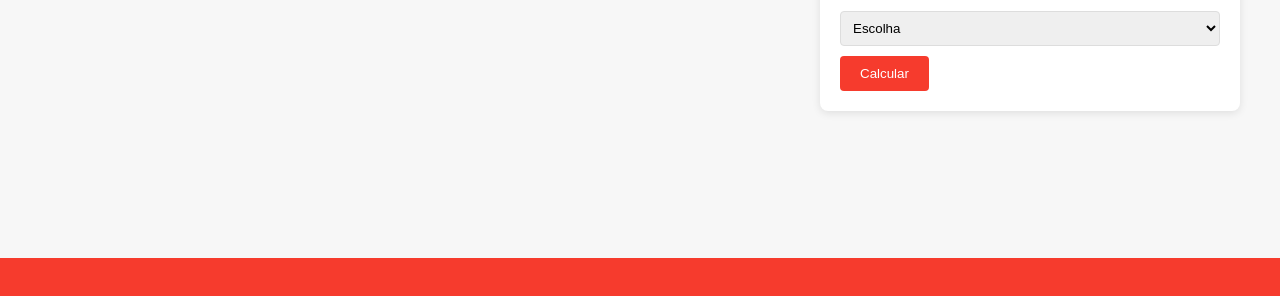
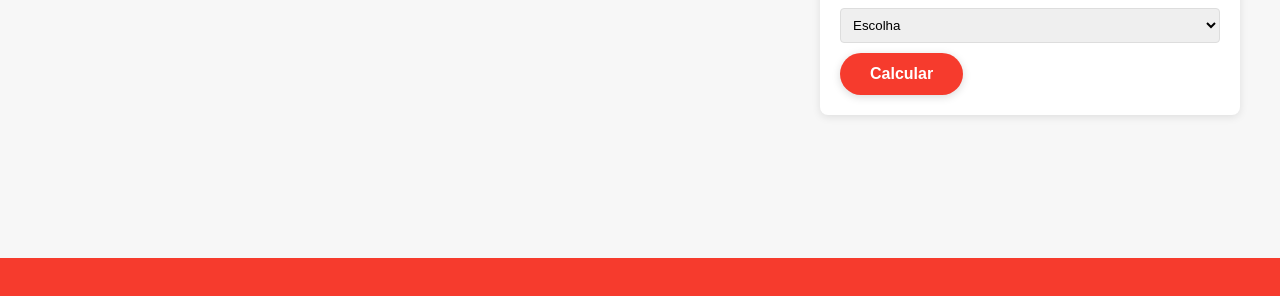
Before and after one commit to lcsmarinho/Site-med, a plain HTML site: page calculadora-renal.html in a window 1280 px wide. Shown: the part 422-718 px from the top of the page. Drawn offline with Linux system fonts and the light colour scheme.

Commit message:
estilizando botao da calculadora

```diff
--- a/assets/css/styles.css
+++ b/assets/css/styles.css
@@ -14,6 +14,11 @@
   --white: #fff;
 }
 
+/* IMPORTAÇÃO DA FONTE */
+/* Certifique-se de incluir no <head> do HTML:
+   <link href="https://fonts.googleapis.com/css?family=Poppins:400,500,700&display=swap" rel="stylesheet">
+*/
+
 /* SCROLL SNAP E CONFIGURAÇÕES GLOBAIS */
 html, body {
   width: 100%;
@@ -26,7 +31,7 @@
   color: var(--text-color);
 }
 
-  /* Cada seção ocupará 95vh, exceto a calculadora que será 90vh */
+/* Cada seção ocupará 95vh, exceto a calculadora que usará 90vh para exibir parte da próxima */
 .snap-section {
   width: 100%;
   height: 95vh;
@@ -36,7 +41,7 @@
   justify-content: center;
 }
 
-  /* Para a seção da calculadora, usamos 90vh para exibir parte da próxima */
+/* Seção da calculadora: 90vh */
 .calculator-page {
   height: 90vh;
   background: var(--gray-bg);
@@ -224,19 +229,23 @@
   border: 1px solid #ddd;
   border-radius: 4px;
 }
+/* BOTÃO CALCULAR – Estilo mais chamativo */
 .btn-calc {
   display: inline-block;
   background-color: var(--primary-red);
   color: var(--white);
-    padding: 10px 20px;
-    border-radius: 4px;
+  padding: 12px 30px;
+  border-radius: 50px; /* Estilo "pill" */
   border: none;
   cursor: pointer;
-    font-weight: 500;
-    transition: background-color 0.3s;
+  font-weight: 600;
+  font-size: 1rem;
+  box-shadow: 0 2px 8px rgba(0,0,0,0.15);
+  transition: background-color 0.3s, transform 0.2s;
 }
 .btn-calc:hover {
   background-color: var(--dark-red);
+  transform: translateY(-2px);
 }
 
 /* ====== MODAL (POP-UP) ====== */
@@ -355,10 +364,10 @@
   transition: max-height 0.4s ease;
   border-top: 1px solid #eee;
   font-size: 0.95rem;
-    color: #666 !important;  /* Força o texto a ser cinza */
+  color: #666 !important;
 }
 .faq-answer * {
-    color: #666 !important;  /* Garante que qualquer tag interna também seja cinza */
+  color: #666 !important;
 }
 .faq-item.active .faq-answer {
   padding-top: 15px;
```
Lines whose indentation alone changed are shown as unchanged.
